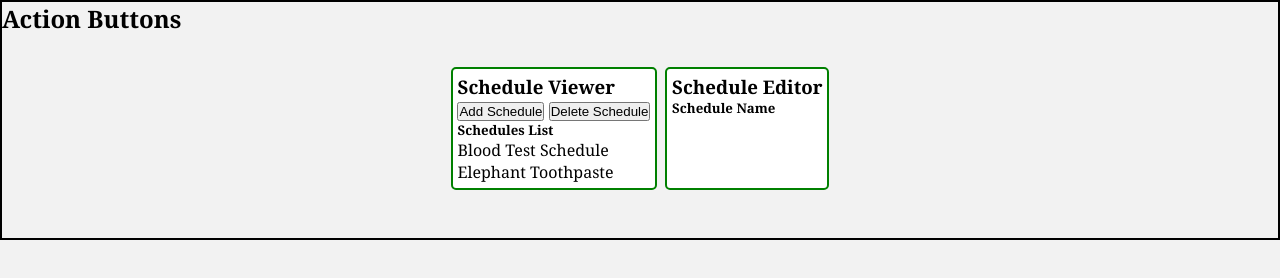
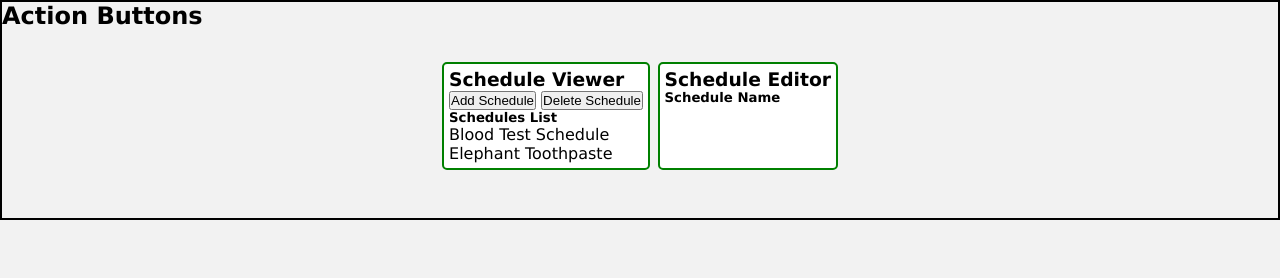
Before and after one commit to Cat4848/scheduler, a website with bundled scripts: page src/index.html in a window 1280 px wide. Built offline with nearby package versions, Linux system fonts and the light colour scheme.

Commit message:
upd: font

```diff
--- a/src/index.css
+++ b/src/index.css
@@ -8,7 +8,7 @@
 
 html,
 body {
-  font-family: Cambria, Cochin, Georgia, Times, "Times New Roman", serif;
+  font-family: Verdana, Geneva, Tahoma, sans-serif;
   background-color: var(--color-background-main);
 }
 
```
